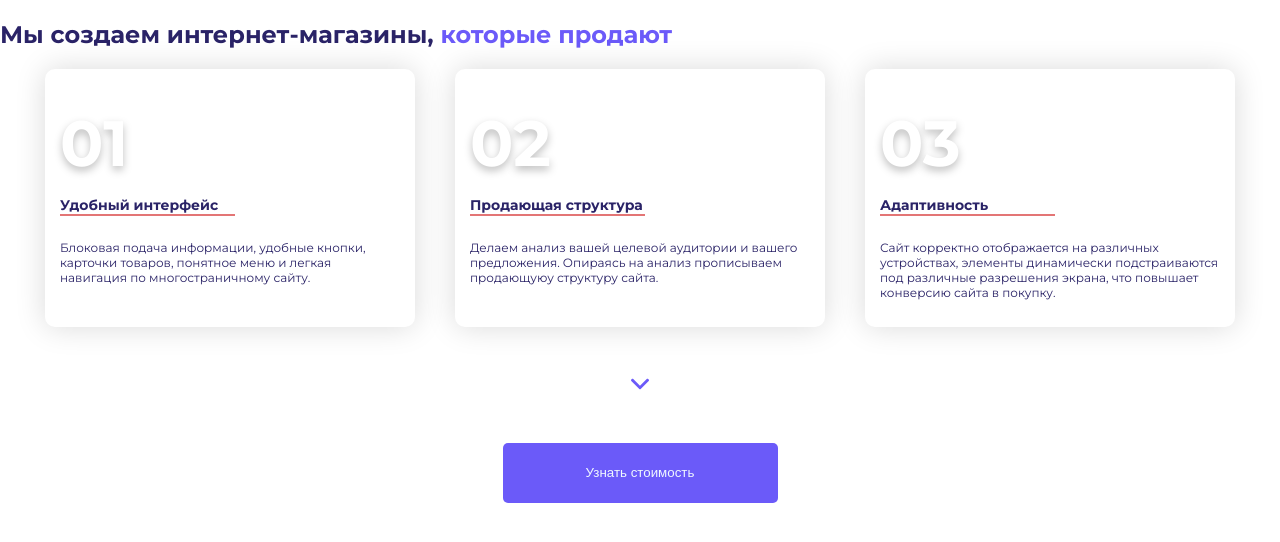
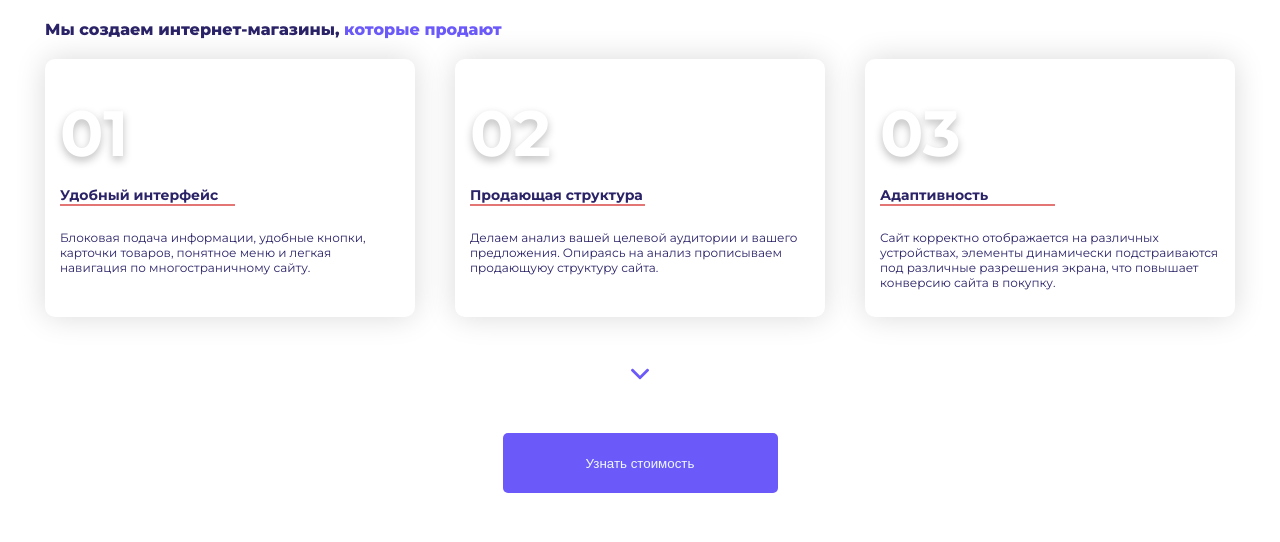
Before and after one commit to IIupo/bug-free-adventure, a plain HTML site: page index.html in a window 1280 px wide. Drawn offline with nearby package versions, Linux system fonts and the light colour scheme.

Commit message:
Add files via upload

```diff
--- a/index.html
+++ b/index.html
@@ -9,7 +9,7 @@
 <body>
         <main>
         <section>
-            <h2>Мы создаем интернет-магазины, <span class="important">которые продают</span></h2>
+            <div class="section_header">Мы создаем интернет-магазины, <span class="important">которые продают</span></div>
              <div class="profit__conteiner"><div class="profit-card">
             <div class="profit-card-item">
                 <p class="profit__point">01</p>
--- a/style.css
+++ b/style.css
@@ -163,3 +163,15 @@ html {
         margin: 0 auto;
         margin-top: 50px;
 }
+
+section {
+    display: flex;
+    flex-direction: column;
+    align-content: space-around;
+    flex-wrap: wrap;
+}
+
+.section_header {
+    font-weight: 800;
+    margin: 20px 20px;
+}
```
